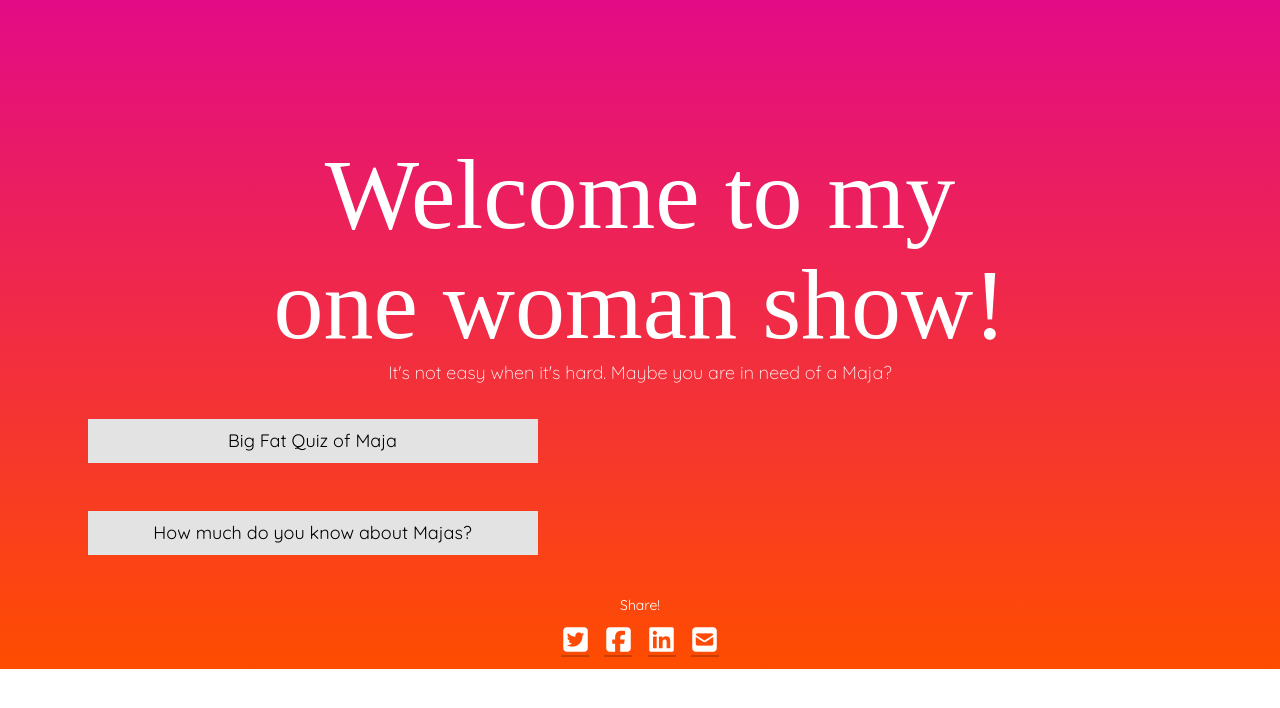
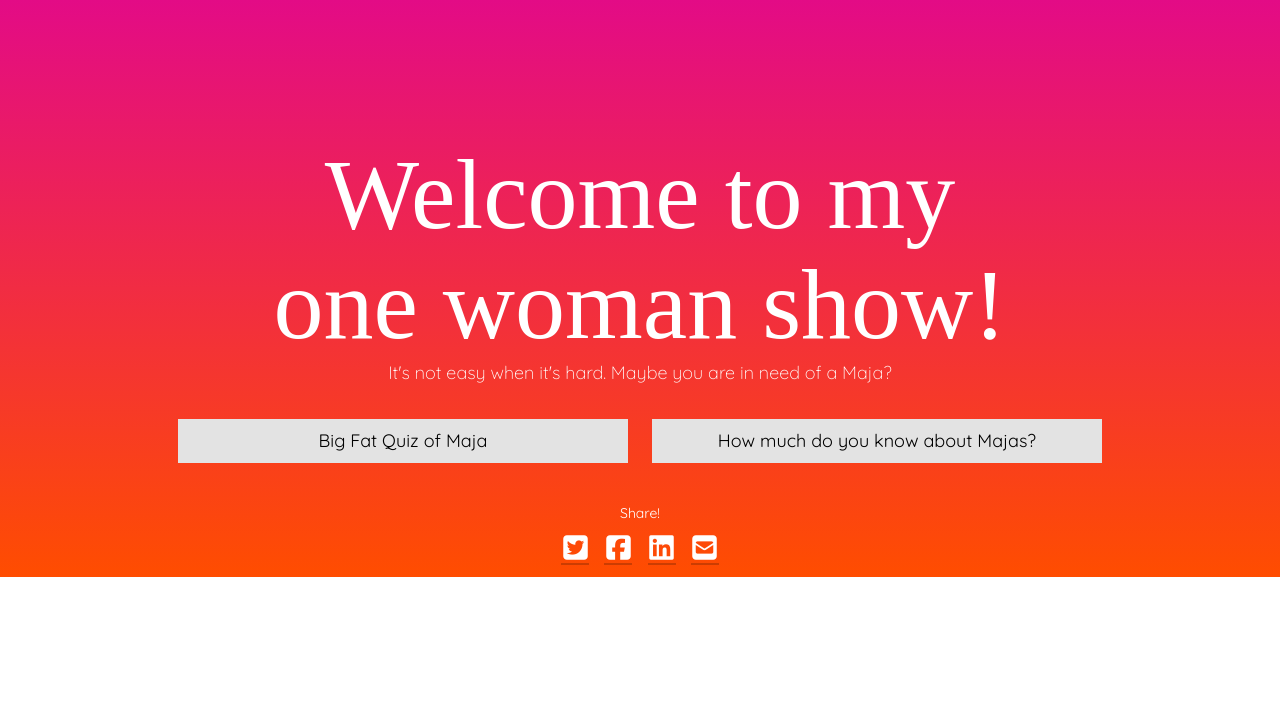
Before and after one commit to majaellinorlind/quizproject, a Django app: page / in a window 1280 px wide. Shown: the top 708 px of the page. Run offline with Django 3.2, Linux system fonts and the light colour scheme; some libraries are stand-ins or nearby versions.

Commit message:
fixed start buttons

```diff
--- a/quiz/templates/quiz/start.html
+++ b/quiz/templates/quiz/start.html
@@ -18,13 +18,12 @@
 		<p class="p start">It's not easy when it's hard. Maybe you are in need of a Maja?</p>
 
 				<div class="row start">
-					<div class="col-md-6 start">
+					<div class="col-md-12 start">
 						{% for quiz in quizzes %}
 						<a href='{% url "quiz_page" quiz.quiz_number %}' class="btn btn-primary btn-lg start">{{ quiz.name }}</a>
 						{% endfor %}
 					</div>
 				</div>
-
 			<p>Share!</p>
 				<a href="http://twitter.com/share?url=<URL>&text=<TEXT>via=<USERNAME>" target="_blank" class="share-btn twitter"><i class="fa fa-twitter-square fa-2x"></i></a>
 				<a href="http://www.facebook.com/sharer/sharer.php?u=<URL>" target="_blank" class="share-btn facebook"><i class="fa fa-facebook-square fa-2x"></i></a>
--- a/quiz/views.py
+++ b/quiz/views.py
@@ -10,7 +10,7 @@ quizzes = [
 		"quiz_number": 2,
    	   	"name": "How much do you know about Majas?",
 	   	"description": "Take me to the quiz!"
-	},
+	}
 ]
 
 def start(request):
--- a/static/style.css
+++ b/static/style.css
@@ -14,7 +14,6 @@ body {
 	align-content: center;
 	align-items: center;
 	text-align: center;
-	position: relative;
 }
 
 h1 {
@@ -60,11 +59,11 @@ p {
 }
 
 .row.start {
-	align-content: center;
+	background: none;
 }
 
-.col-md-6.start {
-	display: inline;
+.col-md-12.start {
+	background: none;
 }
 
 .container.quiz {
@@ -203,6 +202,7 @@ p {
 	margin: 8px 10px 40px 10px;
 	font-family: Quicksand, sans serif;
 	text-align: center;
+	align-content: center;
 	color: black;
 	-webkit-transition-duration: 0,4s;
 	transition-duration: 0,4s;
```
